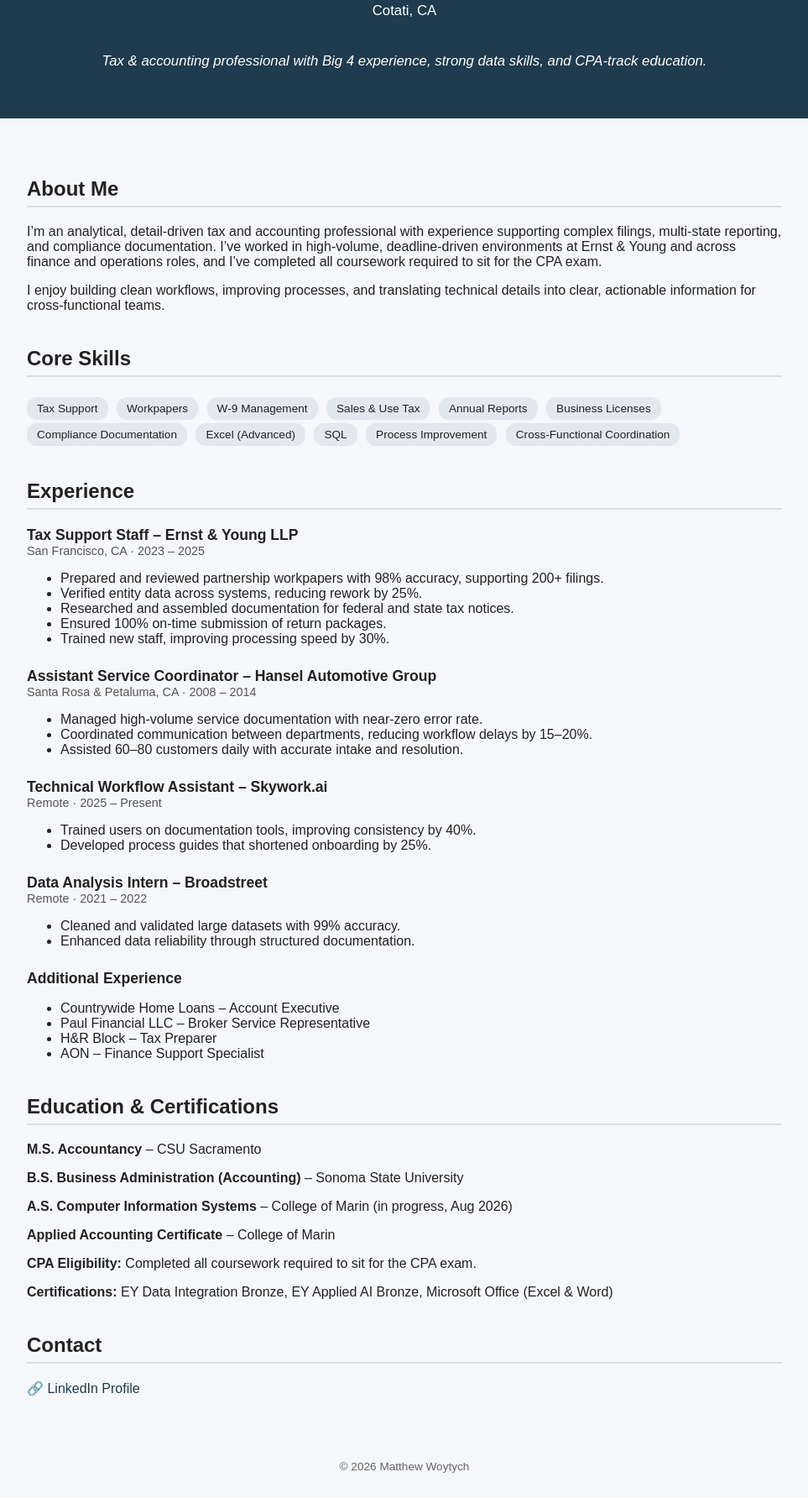
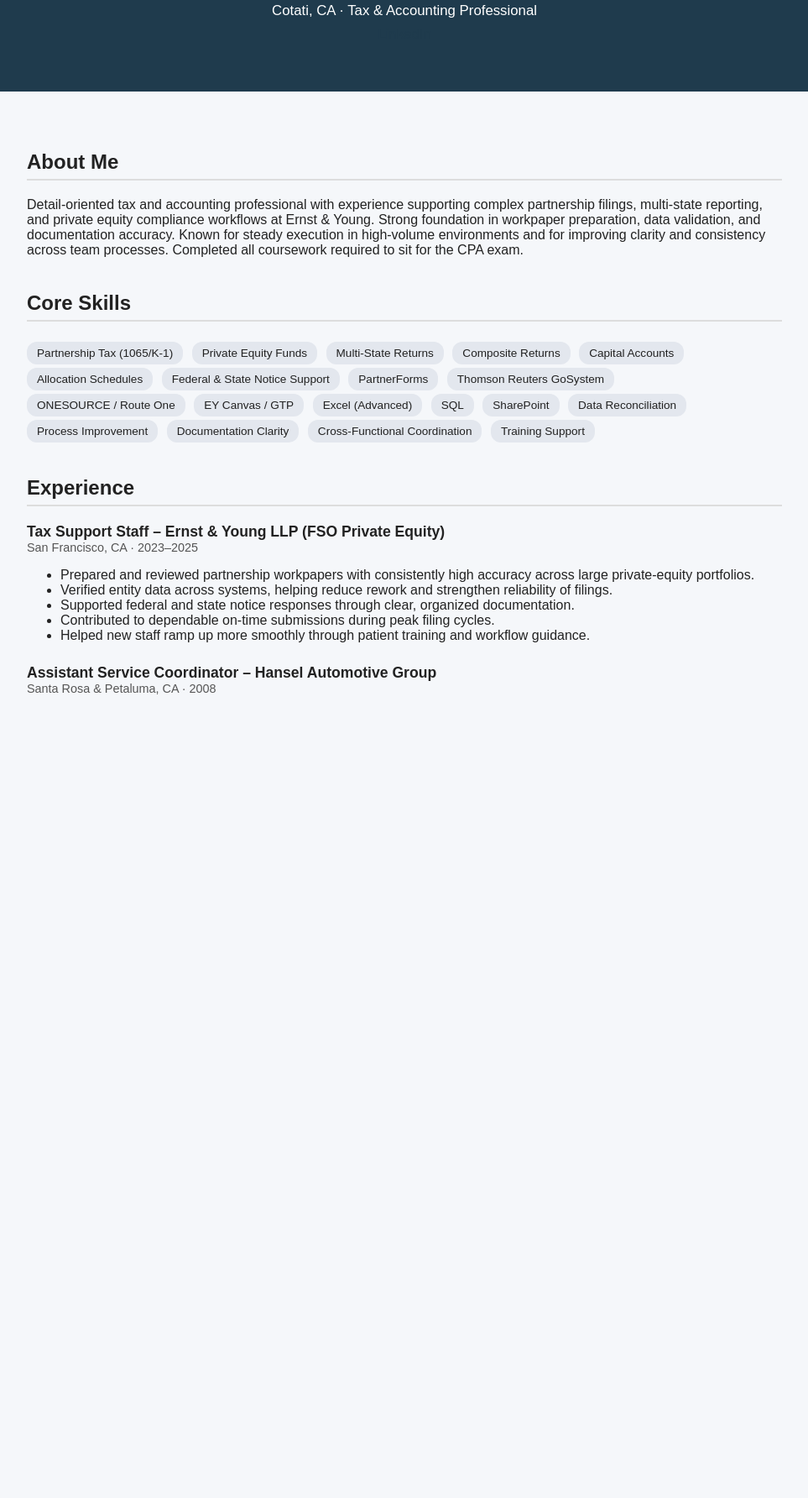
Before and after one commit to mwoytych/Matthew-Woytych, a plain HTML site: page index.html in a window 1280 px wide. Shown: the part 99-1883 px from the top of the page at 84% size, without its empty margins (158-1121 px from the left). After the commit the page ends 982 px from the top, so only its background shows below. Drawn offline with Linux system fonts and the light colour scheme.

Commit message:
Revise resume content for clarity and detail
Updated professional summary and core skills in the resume. Enhanced job descriptions for clarity and detail.

```diff
--- a/index.html
+++ b/index.html
@@ -25,11 +25,8 @@
 
 <header>
   <h1>Matthew Woytych, MSA</h1>
-  <p style="text-align:center;">Cotati, CA</p>
-  <p><a href="https://www.linkedin.com/in/mattwoytych" target="_blank">linkedin.com/in/mattwoytych</a></p>
-  <p style="font-style: italic; margin-top: 12px;">
-    Tax & accounting professional with Big 4 experience, strong data skills, and CPA‑track education.
-  </p>
+  <p style="text-align:center;">Cotati, CA · Tax & Accounting Professional</p>
+  <p><a href="https://www.linkedin.com/in/mattwoytych" target="_blank">LinkedIn</a></p>
 </header>
 
 <div class="container">
@@ -37,31 +34,36 @@
   <section>
     <h2>About Me</h2>
     <p>
-      I’m an analytical, detail‑driven tax and accounting professional with experience supporting
-      complex filings, multi‑state reporting, and compliance documentation. I’ve worked in
-      high‑volume, deadline‑driven environments at Ernst & Young and across finance and
-      operations roles, and I’ve completed all coursework required to sit for the CPA exam.
-    </p>
-    <p>
-      I enjoy building clean workflows, improving processes, and translating technical details into
-      clear, actionable information for cross‑functional teams.
+      Detail‑oriented tax and accounting professional with experience supporting complex partnership filings,
+      multi‑state reporting, and private equity compliance workflows at Ernst & Young. Strong foundation in
+      workpaper preparation, data validation, and documentation accuracy. Known for steady execution in
+      high‑volume environments and for improving clarity and consistency across team processes. Completed
+      all coursework required to sit for the CPA exam.
     </p>
   </section>
 
   <section>
     <h2>Core Skills</h2>
     <div>
-      <span class="pill">Tax Support</span>
-      <span class="pill">Workpapers</span>
-      <span class="pill">W‑9 Management</span>
-      <span class="pill">Sales & Use Tax</span>
-      <span class="pill">Annual Reports</span>
-      <span class="pill">Business Licenses</span>
-      <span class="pill">Compliance Documentation</span>
+      <span class="pill">Partnership Tax (1065/K‑1)</span>
+      <span class="pill">Private Equity Funds</span>
+      <span class="pill">Multi‑State Returns</span>
+      <span class="pill">Composite Returns</span>
+      <span class="pill">Capital Accounts</span>
+      <span class="pill">Allocation Schedules</span>
+      <span class="pill">Federal & State Notice Support</span>
+      <span class="pill">PartnerForms</span>
+      <span class="pill">Thomson Reuters GoSystem</span>
+      <span class="pill">ONESOURCE / Route One</span>
+      <span class="pill">EY Canvas / GTP</span>
       <span class="pill">Excel (Advanced)</span>
       <span class="pill">SQL</span>
+      <span class="pill">SharePoint</span>
+      <span class="pill">Data Reconciliation</span>
       <span class="pill">Process Improvement</span>
+      <span class="pill">Documentation Clarity</span>
       <span class="pill">Cross‑Functional Coordination</span>
+      <span class="pill">Training Support</span>
     </div>
   </section>
 
@@ -69,80 +71,17 @@
     <h2>Experience</h2>
 
     <div class="job">
-      <div class="job-title">Tax Support Staff – Ernst & Young LLP</div>
-      <div class="job-meta">San Francisco, CA · 2023 – 2025</div>
+      <div class="job-title">Tax Support Staff – Ernst & Young LLP (FSO Private Equity)</div>
+      <div class="job-meta">San Francisco, CA · 2023–2025</div>
       <ul>
-        <li>Prepared and reviewed partnership workpapers with 98% accuracy, supporting 200+ filings.</li>
-        <li>Verified entity data across systems, reducing rework by 25%.</li>
-        <li>Researched and assembled documentation for federal and state tax notices.</li>
-        <li>Ensured 100% on‑time submission of return packages.</li>
-        <li>Trained new staff, improving processing speed by 30%.</li>
+        <li>Prepared and reviewed partnership workpapers with consistently high accuracy across large private‑equity portfolios.</li>
+        <li>Verified entity data across systems, helping reduce rework and strengthen reliability of filings.</li>
+        <li>Supported federal and state notice responses through clear, organized documentation.</li>
+        <li>Contributed to dependable on‑time submissions during peak filing cycles.</li>
+        <li>Helped new staff ramp up more smoothly through patient training and workflow guidance.</li>
       </ul>
     </div>
 
     <div class="job">
       <div class="job-title">Assistant Service Coordinator – Hansel Automotive Group</div>
-      <div class="job-meta">Santa Rosa & Petaluma, CA · 2008 – 2014</div>
-      <ul>
-        <li>Managed high‑volume service documentation with near‑zero error rate.</li>
-        <li>Coordinated communication between departments, reducing workflow delays by 15–20%.</li>
-        <li>Assisted 60–80 customers daily with accurate intake and resolution.</li>
-      </ul>
-    </div>
-
-    <div class="job">
-      <div class="job-title">Technical Workflow Assistant – Skywork.ai</div>
-      <div class="job-meta">Remote · 2025 – Present</div>
-      <ul>
-        <li>Trained users on documentation tools, improving consistency by 40%.</li>
-        <li>Developed process guides that shortened onboarding by 25%.</li>
-      </ul>
-    </div>
-
-    <div class="job">
-      <div class="job-title">Data Analysis Intern – Broadstreet</div>
-      <div class="job-meta">Remote · 2021 – 2022</div>
-      <ul>
-        <li>Cleaned and validated large datasets with 99% accuracy.</li>
-        <li>Enhanced data reliability through structured documentation.</li>
-      </ul>
-    </div>
-
-    <div class="job">
-      <div class="job-title">Additional Experience</div>
-      <ul>
-        <li>Countrywide Home Loans – Account Executive</li>
-        <li>Paul Financial LLC – Broker Service Representative</li>
-        <li>H&R Block – Tax Preparer</li>
-        <li>AON – Finance Support Specialist</li>
-      </ul>
-    </div>
-  </section>
-
-  <section>
-    <h2>Education & Certifications</h2>
-    <p><strong>M.S. Accountancy</strong> – CSU Sacramento</p>
-    <p><strong>B.S. Business Administration (Accounting)</strong> – Sonoma State University</p>
-    <p><strong>A.S. Computer Information Systems</strong> – College of Marin (in progress, Aug 2026)</p>
-    <p><strong>Applied Accounting Certificate</strong> – College of Marin</p>
-    <p><strong>CPA Eligibility:</strong> Completed all coursework required to sit for the CPA exam.</p>
-    <p><strong>Certifications:</strong> EY Data Integration Bronze, EY Applied AI Bronze, Microsoft Office (Excel & Word)</p>
-  </section>
-
-  <section>
-    <h2>Contact</h2>
-    <p>🔗 <a href="https://www.linkedin.com/in/mattwoytych" target="_blank">LinkedIn Profile</a></p>
-  </section>
-
-</div>
-
-<footer>
-  © <span id="year"></span> Matthew Woytych
-</footer>
-
-<script>
-  document.getElementById('year').textContent = new Date().getFullYear();
-</script>
-
-</body>
-</html>
+      <div class="job-meta">Santa Rosa & Petaluma, CA · 2008
```
